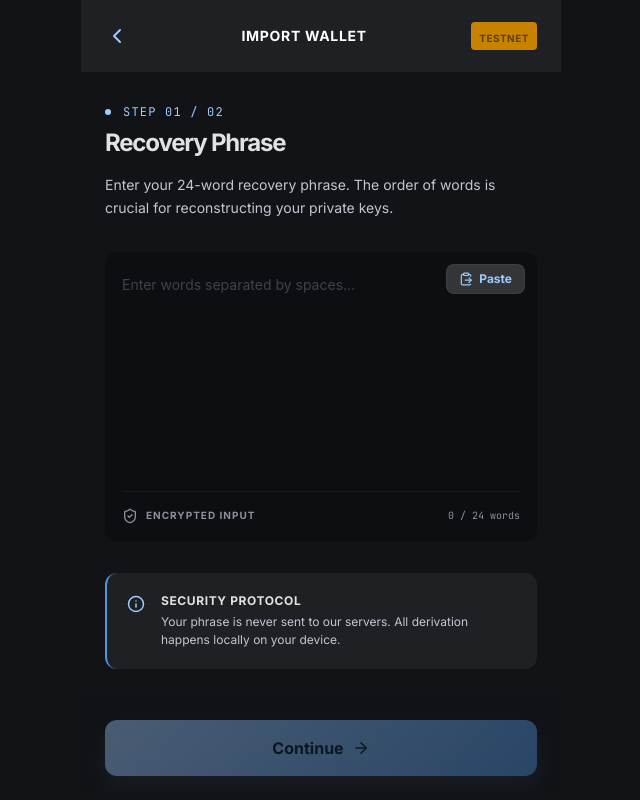
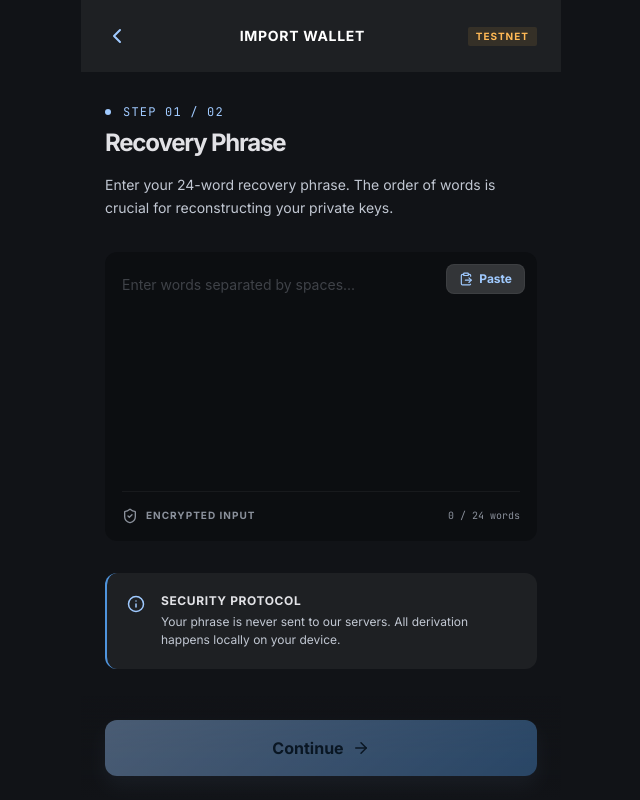
Before and after one commit to Dmitry-Raskovalov/ton-pocket, a React (Vite) app in the folder ton-wallet-app/: page /import in a window 1280 px wide. Shown: the whole page, without its empty margins (319-959 px from the left). Built offline with nearby package versions, Linux system fonts and the light colour scheme.

Commit message:
style: unify testnet badge appearance across all screens

```diff
--- a/ton-wallet-app/src/screens/CreateWalletScreen.tsx
+++ b/ton-wallet-app/src/screens/CreateWalletScreen.tsx
@@ -157,7 +157,7 @@ function StepMnemonic({ mnemonic, onBack, onContinue }: StepMnemonicProps) {
         >
           <ChevronLeft size={20} className="text-on-surface" />
         </button>
-        <span className="text-[10px] font-bold tracking-widest text-tertiary bg-tertiary/10 px-2 py-1 rounded-sm uppercase">
+        <span className="text-[10px] font-extrabold tracking-widest text-tertiary bg-tertiary/10 px-2 py-0.5 rounded-sm uppercase">
           Testnet
         </span>
       </header>
--- a/ton-wallet-app/src/screens/ImportMnemonicScreen.tsx
+++ b/ton-wallet-app/src/screens/ImportMnemonicScreen.tsx
@@ -80,11 +80,9 @@ function StepMnemonic({ onBack, onContinue }: StepMnemonicProps) {
           <ChevronLeft size={24} />
         </button>
         <h1 className="font-bold uppercase tracking-[0.05em] text-sm text-white">Import Wallet</h1>
-        <div className="bg-tertiary-container px-2 py-0.5 rounded-[4px]">
-          <span className="text-on-tertiary-fixed-variant font-bold text-[10px] tracking-wider uppercase">
-            TESTNET
-          </span>
-        </div>
+        <span className="text-[10px] font-extrabold tracking-widest text-tertiary bg-tertiary/10 px-2 py-0.5 rounded-sm uppercase">
+          Testnet
+        </span>
       </header>
 
       {/* Content */}
@@ -233,11 +231,9 @@ function StepPassword({ onBack, onContinue, isLoading }: StepPasswordProps) {
           <ChevronLeft size={24} />
         </button>
         <h1 className="font-bold uppercase tracking-[0.05em] text-sm text-white">Import Wallet</h1>
-        <div className="bg-tertiary-container px-2 py-0.5 rounded-[4px]">
-          <span className="text-on-tertiary-fixed-variant font-bold text-[10px] tracking-wider uppercase">
-            TESTNET
-          </span>
-        </div>
+        <span className="text-[10px] font-extrabold tracking-widest text-tertiary bg-tertiary/10 px-2 py-0.5 rounded-sm uppercase">
+          Testnet
+        </span>
       </header>
 
       {/* Content */}
@@ -349,11 +345,9 @@ function StepSelectVersion({
         <h1 className="font-bold uppercase tracking-[0.05em] text-sm text-white">
           Select Wallet Version
         </h1>
-        <div className="bg-tertiary-container px-2 py-0.5 rounded-[4px]">
-          <span className="text-on-tertiary-fixed-variant font-bold text-[10px] tracking-wider uppercase">
-            TESTNET
-          </span>
-        </div>
+        <span className="text-[10px] font-extrabold tracking-widest text-tertiary bg-tertiary/10 px-2 py-0.5 rounded-sm uppercase">
+          Testnet
+        </span>
       </header>
 
       {/* Content */}
--- a/ton-wallet-app/src/screens/ReceiveScreen.tsx
+++ b/ton-wallet-app/src/screens/ReceiveScreen.tsx
@@ -41,10 +41,9 @@ export function ReceiveScreen() {
           >
             <ArrowLeft size={24} className="text-on-surface" />
           </button>
-          <div className="bg-tertiary-container text-on-tertiary-fixed-variant px-2.5 py-0.5 rounded-[4px] text-[10px] font-bold uppercase tracking-widest flex items-center gap-1.5">
-            <span className="w-1.5 h-1.5 rounded-full bg-on-tertiary-fixed-variant" />
+          <span className="text-[10px] font-extrabold tracking-widest text-tertiary bg-tertiary/10 px-2 py-0.5 rounded-sm uppercase">
             Testnet
-          </div>
+          </span>
         </header>
 
         {/* ── Content ───────────────────────────────────────────────────── */}
--- a/ton-wallet-app/src/screens/SendScreen.tsx
+++ b/ton-wallet-app/src/screens/SendScreen.tsx
@@ -260,9 +260,9 @@ export function SendScreen() {
           >
             <ArrowLeft size={24} />
           </button>
-          <div className="bg-tertiary-container text-on-tertiary-fixed-variant px-2 py-0.5 rounded-sm text-[10px] font-bold uppercase tracking-widest">
+          <span className="text-[10px] font-extrabold tracking-widest text-tertiary bg-tertiary/10 px-2 py-0.5 rounded-sm uppercase">
             Testnet
-          </div>
+          </span>
         </header>
 
         {/* ── Progress bar (all steps) ───────────────────────────────────── */}
--- a/ton-wallet-app/src/screens/Settings/ChangePasswordModal.tsx
+++ b/ton-wallet-app/src/screens/Settings/ChangePasswordModal.tsx
@@ -74,9 +74,9 @@ export function ChangePasswordModal({ onClose }: ChangePasswordModalProps) {
             <h3 className="text-sm font-bold uppercase tracking-widest text-on-surface">
               Change Password
             </h3>
-            <div className="px-2 py-0.5 rounded-[4px] bg-tertiary-container text-on-tertiary-fixed-variant font-mono text-[9px] font-black">
-              TESTNET
-            </div>
+            <span className="text-[10px] font-extrabold tracking-widest text-tertiary bg-tertiary/10 px-2 py-0.5 rounded-sm uppercase">
+              Testnet
+            </span>
           </div>
           <button
             onClick={onClose}
--- a/ton-wallet-app/src/screens/Settings/SettingsScreen.tsx
+++ b/ton-wallet-app/src/screens/Settings/SettingsScreen.tsx
@@ -46,11 +46,9 @@ export function SettingsScreen() {
           >
             <ArrowLeft size={24} />
           </button>
-          <div className="bg-tertiary-container px-2 py-0.5 rounded-sm">
-            <span className="text-[10px] font-bold tracking-widest text-on-tertiary-fixed-variant uppercase">
-              Testnet
-            </span>
-          </div>
+          <span className="text-[10px] font-extrabold tracking-widest text-tertiary bg-tertiary/10 px-2 py-0.5 rounded-sm uppercase">
+            Testnet
+          </span>
           {/* Spacer to center the badge */}
           <div className="w-6" />
         </header>
```
Also changed, not shown: 2 other files (tests, documents, lock files or other folders).
